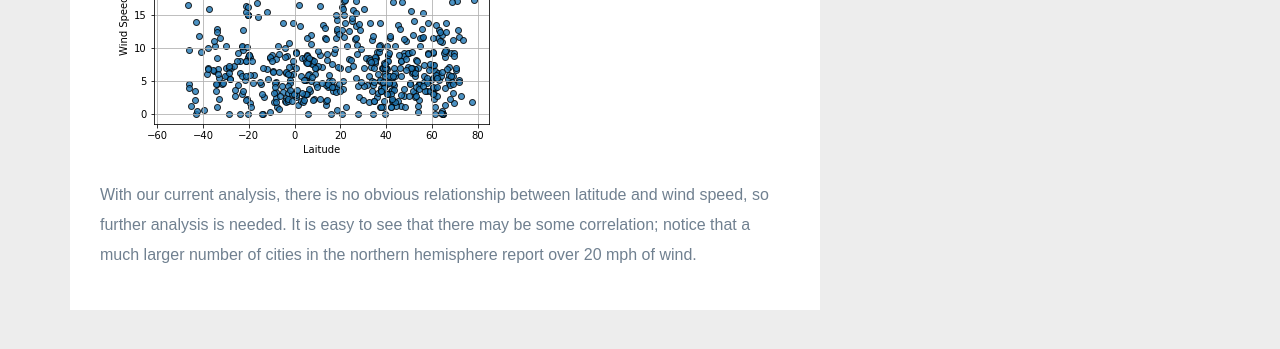
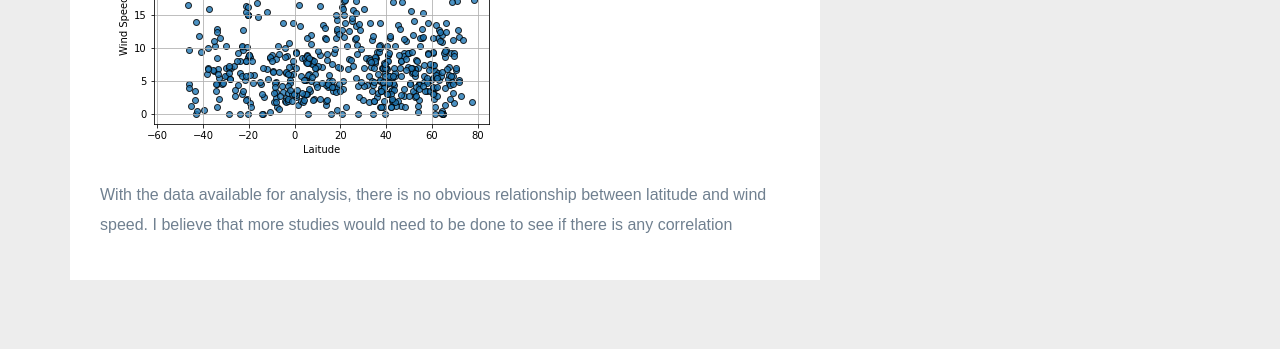
Before and after one commit to emansuetti/Web-Design-Challenge, a plain HTML site: page visualizations/wind.html in a window 1280 px wide. Shown: the part 381-730 px from the top of the page. Drawn offline with nearby package versions, Linux system fonts and the light colour scheme.

Commit message:
Analysis updated for wind.html

```diff
--- a/visualizations/wind.html
+++ b/visualizations/wind.html
@@ -57,7 +57,7 @@
             <h1 class="description-header">Wind Speed</h1>
             <hr class="description-hr"/>
             <img src="../assets/images/City Latitude vs Wind Speed (mph).png" alt="" class="img-responsive"/>
-            <p>With our current analysis, there is no obvious relationship between latitude and wind speed, so further analysis is needed. It is easy to see that there may be some correlation; notice that a much larger number of cities in the northern hemisphere report over 20 mph of wind.</p>
+            <p>With the data available for analysis, there is no obvious relationship between latitude and wind speed. I believe that more studies would need to be done to see if there is any correlation</p>
           </article>
         </div>
         <div class="col-md-4">
```
